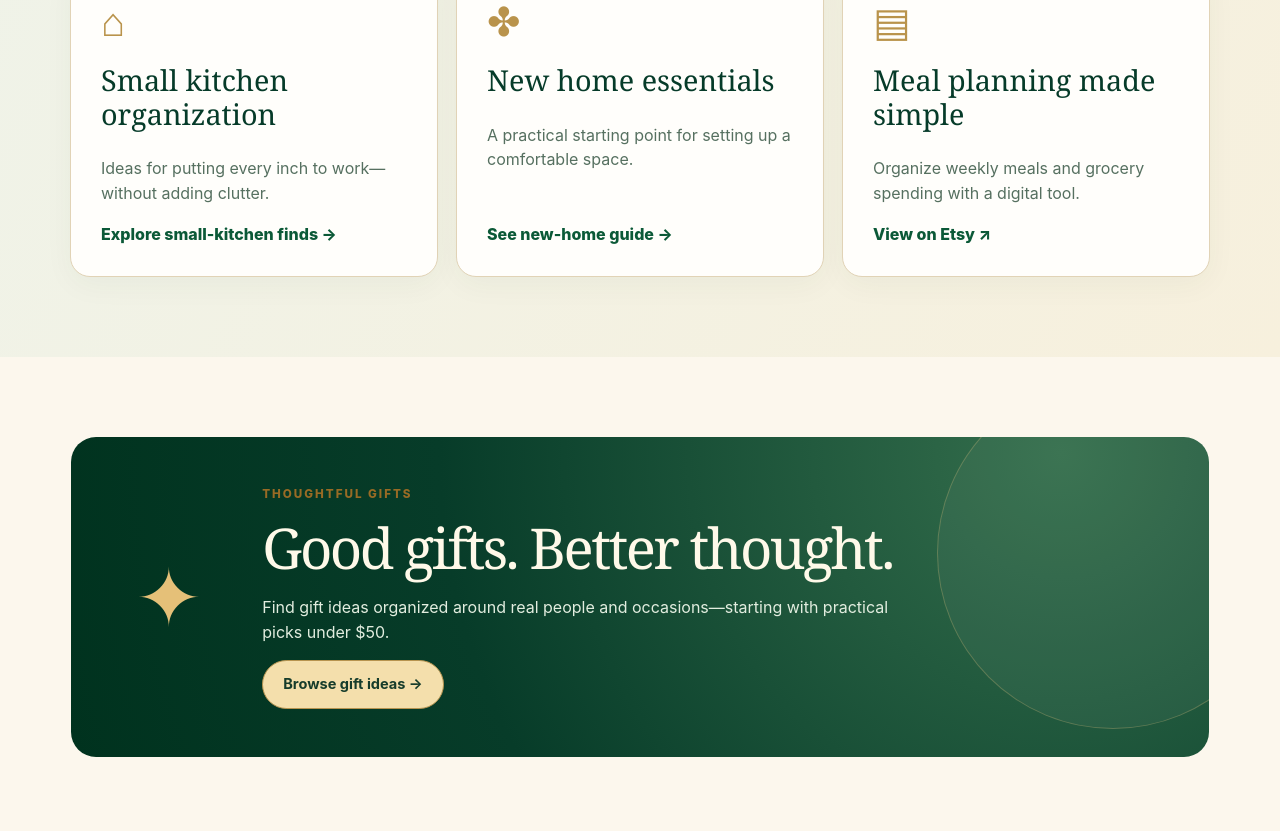
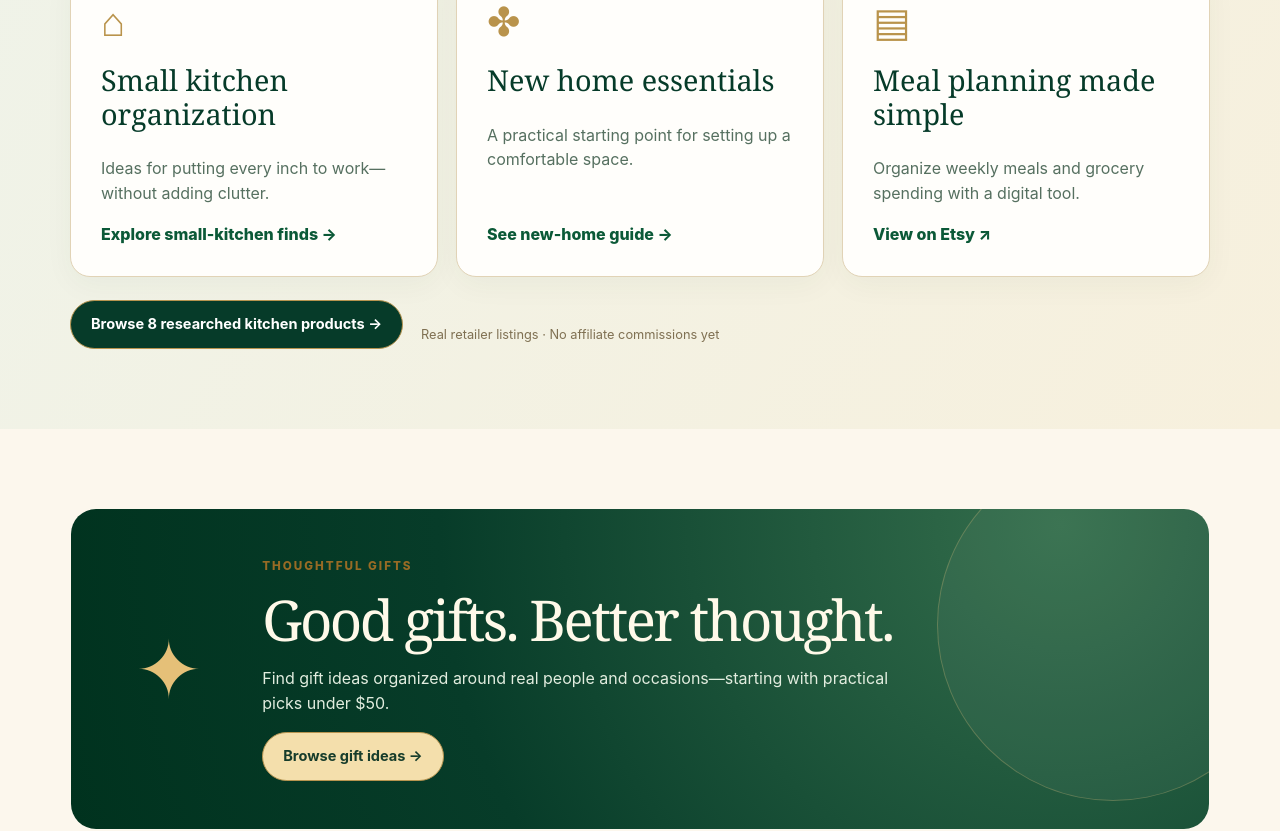
Before and after one commit to JamesBong1122/cedarvibes, a plain HTML site: page index.html in a window 1280 px wide. Shown: the part 2562-3393 px from the top of the page. Drawn offline with Linux system fonts and the light colour scheme.

Commit message:
Link researched kitchen shortlist from storefront

```diff
--- a/index.html
+++ b/index.html
@@ -67,7 +67,7 @@
       <a class="guide-card" href="/guide-wedding-emergency"><span class="guide-art" aria-hidden="true">✧</span><span class="mini-label">SHOPPING GUIDE</span><strong>Wedding-day emergency essentials</strong><small>What to pack before the big day</small><span class="text-link">Read the guide →</span></a>
     </div>
   </section>
-  <section class="section alt-section" id="home-kitchen"><div class="section-heading"><div><p class="kicker">HOME & KITCHEN</p><h2>Better routines begin at home.</h2></div></div><div class="guides-grid"><a class="guide-tile" href="/guide-small-kitchen"><span class="tile-monogram">⌂</span><strong>Small kitchen organization</strong><p>Ideas for putting every inch to work—without adding clutter.</p><span class="text-link">Explore small-kitchen finds →</span></a><a class="guide-tile" href="/guide-new-home"><span class="tile-monogram">✤</span><strong>New home essentials</strong><p>A practical starting point for setting up a comfortable space.</p><span class="text-link">See new-home guide →</span></a><a class="guide-tile" href="https://www.etsy.com/listing/4587550972/ze-meal-planner" target="_blank" rel="noopener"><span class="tile-monogram">▤</span><strong>Meal planning made simple</strong><p>Organize weekly meals and grocery spending with a digital tool.</p><span class="text-link">View on Etsy ↗</span></a></div></section>
+  <section class="section alt-section" id="home-kitchen"><div class="section-heading"><div><p class="kicker">HOME & KITCHEN</p><h2>Better routines begin at home.</h2></div></div><div class="guides-grid"><a class="guide-tile" href="/guide-small-kitchen"><span class="tile-monogram">⌂</span><strong>Small kitchen organization</strong><p>Ideas for putting every inch to work—without adding clutter.</p><span class="text-link">Explore small-kitchen finds →</span></a><a class="guide-tile" href="/guide-new-home"><span class="tile-monogram">✤</span><strong>New home essentials</strong><p>A practical starting point for setting up a comfortable space.</p><span class="text-link">See new-home guide →</span></a><a class="guide-tile" href="https://www.etsy.com/listing/4587550972/ze-meal-planner" target="_blank" rel="noopener"><span class="tile-monogram">▤</span><strong>Meal planning made simple</strong><p>Organize weekly meals and grocery spending with a digital tool.</p><span class="text-link">View on Etsy ↗</span></a></div><div class="feature-card-actions"><a class="mini-btn" href="/collection-small-kitchen.html">Browse 8 researched kitchen products →</a><span class="illustration-tag">Real retailer listings · No affiliate commissions yet</span></div></section>
   <section class="section" id="gifts"><div class="gifts-banner"><span class="gift-sparkle" aria-hidden="true">✦</span><div><p class="kicker">THOUGHTFUL GIFTS</p><h2>Good gifts. Better thought.</h2><p>Find gift ideas organized around real people and occasions—starting with practical picks under $50.</p><a class="mini-btn light" href="/guide-gifts-under-50">Browse gift ideas →</a></div></div></section>
   <section class="section tools-section" id="digital-tools"><div class="section-heading"><div><p class="kicker">CEDARVIBES DIGITAL TOOLS</p><h2>Organization you can actually use.</h2><p class="section-lede">Four downloadable tools available through our Etsy shop. No physical product will be shipped.</p></div><a class="plain-link" href="https://www.etsy.com/shop/CedarVibes" target="_blank" rel="noopener">Shop all on Etsy ↗</a></div>
     <div class="product-grid">
```
